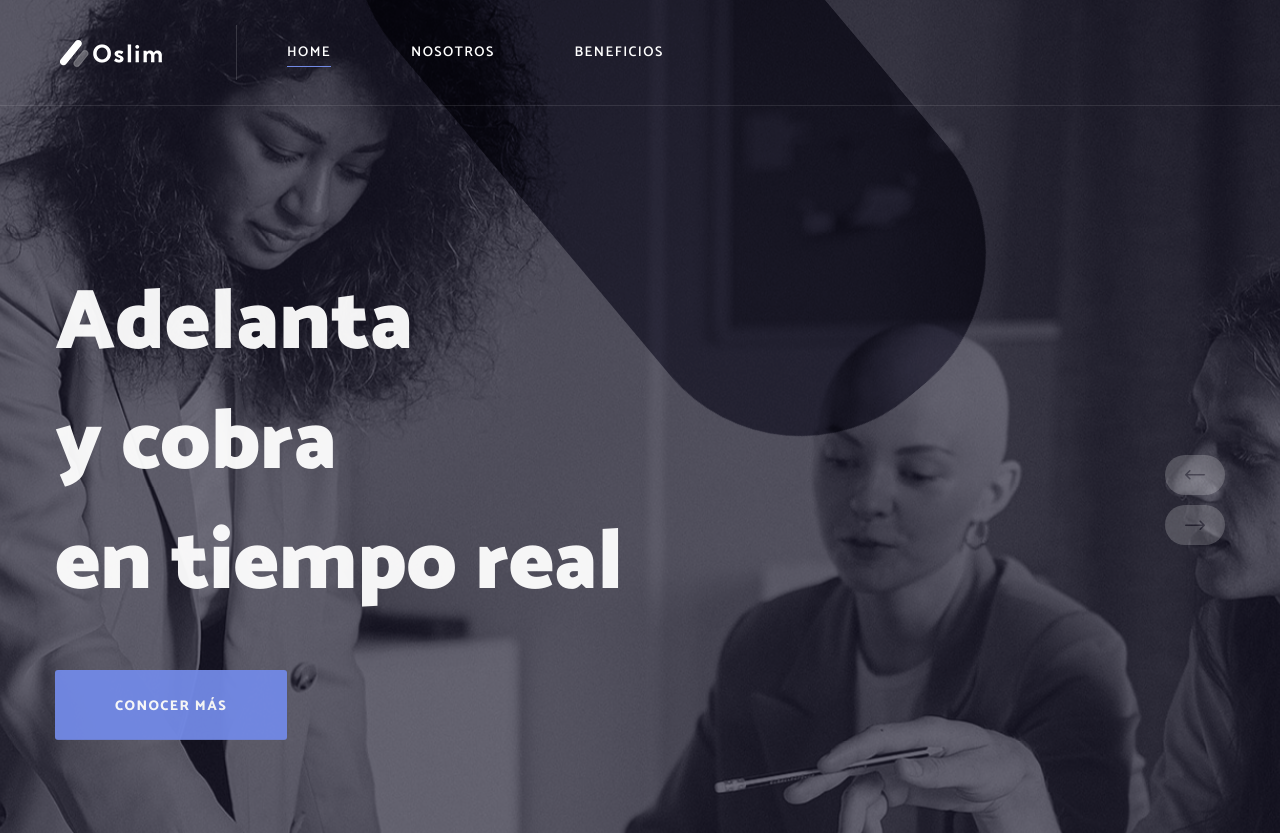
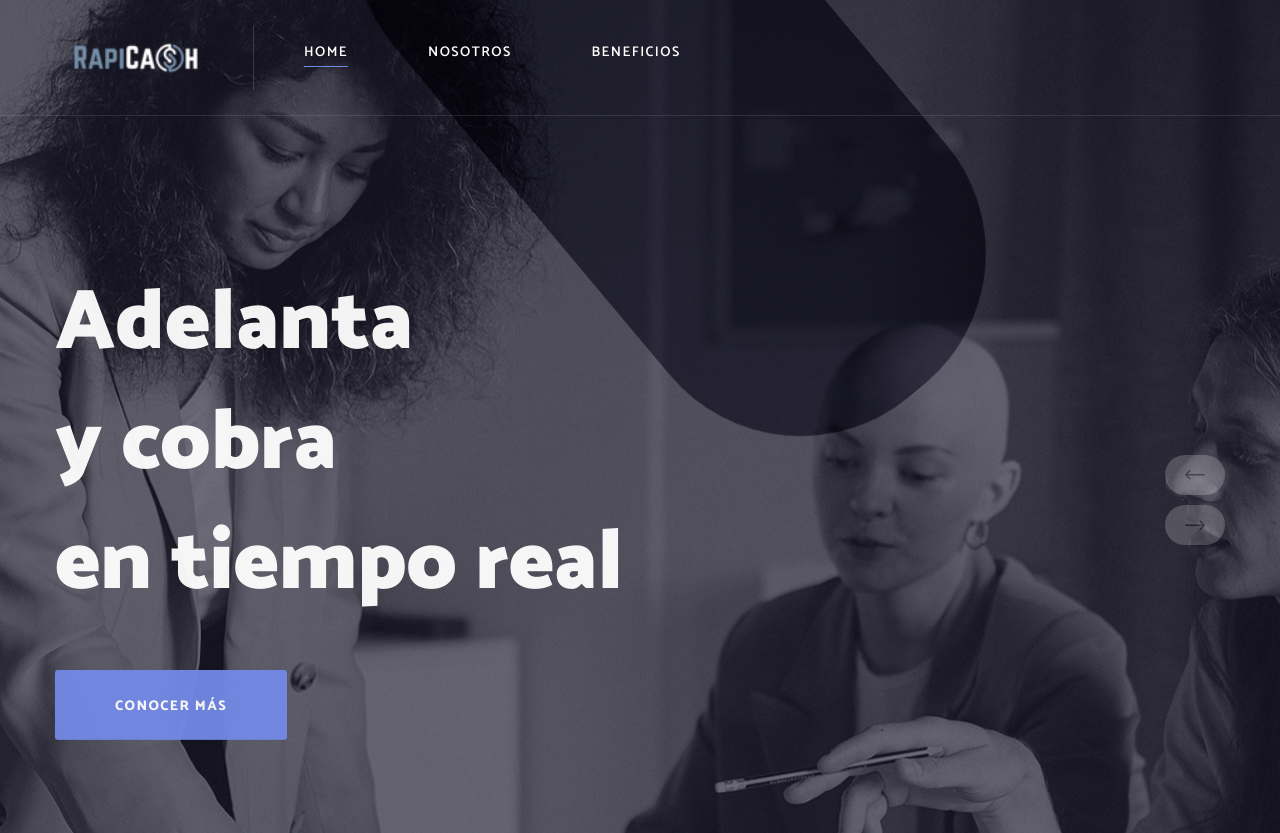
Before and after one commit to kmboumansour/rapicash, a plain HTML site: page index.html in a window 1280 px wide. Shown: the top 833 px of the page. Drawn offline with Linux system fonts and the light colour scheme; files whose address does not match are found by name.

Commit message:
Insercion de logos de rapicash

```diff
--- a/index.html
+++ b/index.html
@@ -9,9 +9,9 @@
     <meta name="viewport" content="width=device-width, initial-scale=1.0" />
     <title>Rapi Cash - Global Invest</title>
     <!-- favicons Icons -->
-    <link rel="apple-touch-icon" sizes="180x180" href="assets/images/favicons/apple-touch-icon.png" />
-    <link rel="icon" type="image/png" sizes="32x32" href="assets/images/favicons/favicon-32x32.png" />
-    <link rel="icon" type="image/png" sizes="16x16" href="assets/images/favicons/favicon-16x16.png" />
+    <link rel="apple-touch-icon" sizes="180x180" href="assets/rapicash-img/isotipo.png" />
+    <link rel="icon" type="image/png" sizes="32x32" href="assets/rapicash-img/isotipo.png" />
+    <link rel="icon" type="image/png" sizes="16x16" href="assets/rapicash-img/isotipo.png" />
     <link rel="manifest" href="assets/images/favicons/site.webmanifest" />
     <meta name="description" content="RapiCash" />
 
@@ -61,7 +61,7 @@
                 <div class="main-menu-wrapper clearfix">
                     <div class="main-menu-wrapper__left">
                         <div class="main-menu-wrapper__logo">
-                            <a href="index.html"><img src="assets/images/resources/logo-1.png" alt=""></a>
+                            <a href="index.html"><img src="assets/rapicash-img/logo_principal.png" alt="" width="125%"></a>
                         </div>
                         <div class="main-menu-wrapper__main-menu">
                             <a href="#" class="mobile-nav__toggler"><i class="fa fa-bars"></i></a>
@@ -668,7 +668,7 @@
                         <div class="col-xl-3 col-lg-6 col-md-6 wow fadeInUp" data-wow-delay="100ms">
                             <div class="footer-widget__column footer-widget__about">
                                 <div class="footer-widget__logo">
-                                    <a href="index.html"><img src="assets/images/resources/logo-1.png" alt=""></a>
+                                    <a href="index.html"><img src="assets/rapicash-img/logo_principal.png" alt=""></a>
                                 </div>
                                 <div class="footer-widget__about-text-box">
                                     <p class="footer-widget__about-text">!Adelanta y Cobra en Tiempo Real!</p>
@@ -753,7 +753,7 @@
             <span class="mobile-nav__close mobile-nav__toggler"><i class="fa fa-times"></i></span>
 
             <div class="logo-box">
-                <a href="index.html" aria-label="logo image"><img src="assets/images/resources/logo-1.png" width="155"
+                <a href="index.html" aria-label="logo image"><img src="assets/rapicash-img/logo_principal.png" width="155"
                         alt="" /></a>
             </div>
             <!-- /.logo-box -->
```
Also changed, not shown: assets/rapicash-img/isotipo.png (added), assets/rapicash-img/logo_principal.png (added), assets/rapicash-img/logotipo.png (added).
